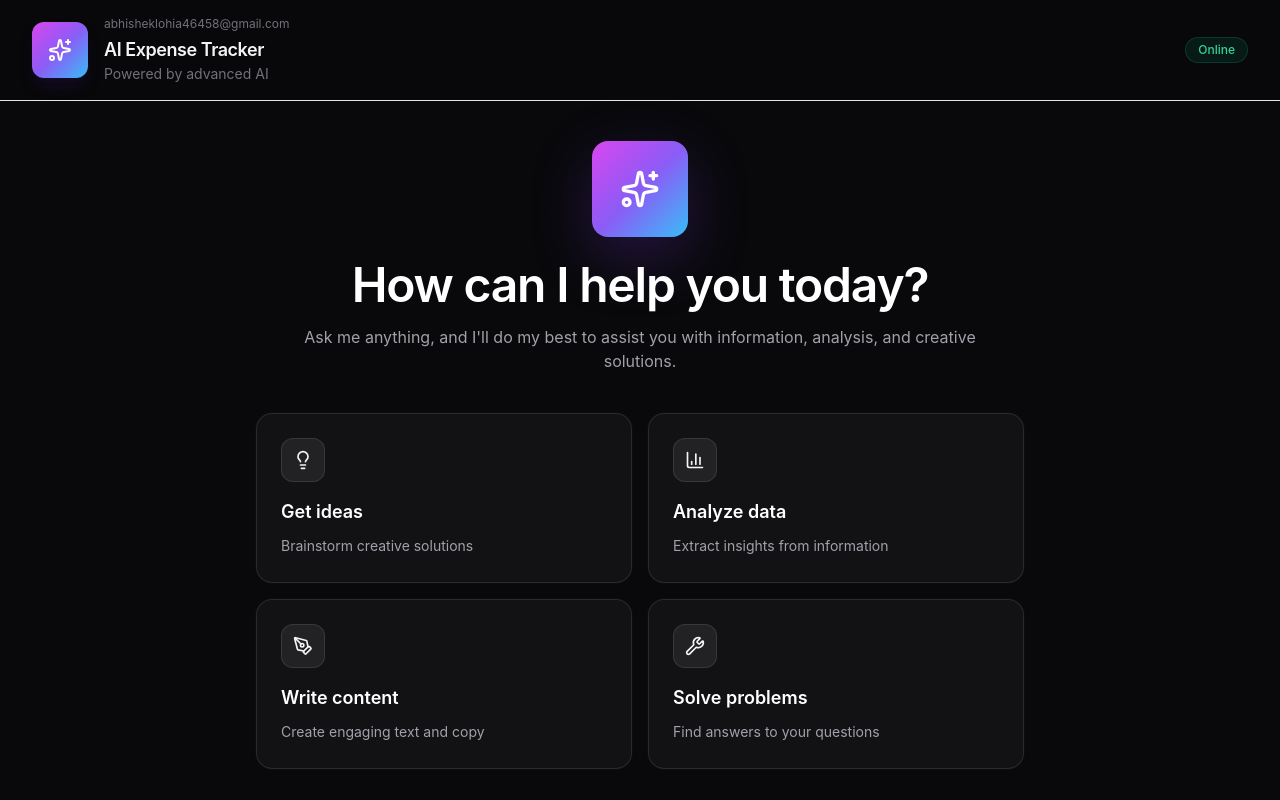
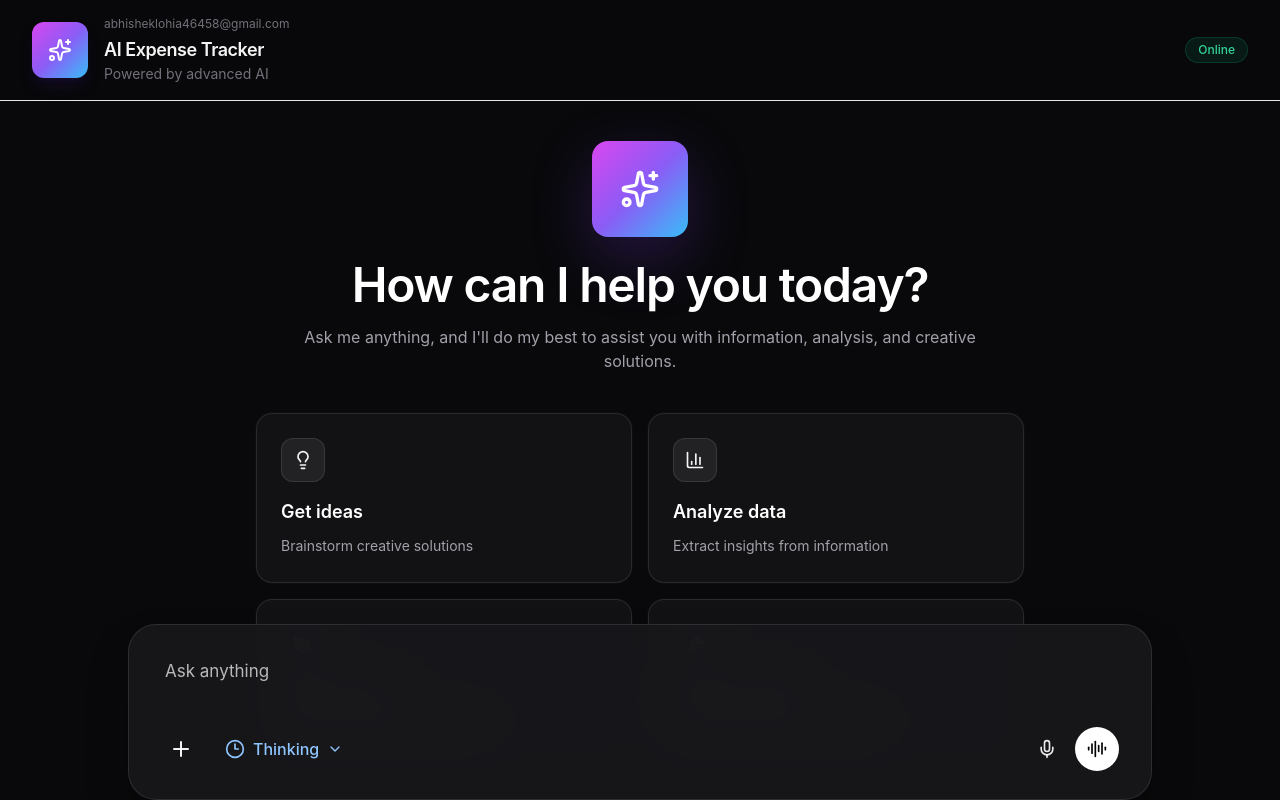
Before and after one commit to abhisheklohia2002/LLM-expense-client, a React (Vite) app: page / in a window 1280 px wide. Shown: the top 800 px of the page. Built offline with nearby package versions, Linux system fonts and the light colour scheme.

Commit message:
add hotfix in input field

```diff
--- a/src/App.jsx
+++ b/src/App.jsx
@@ -238,7 +238,8 @@ export default function App() {
           <div ref={bottomRef} />
         </div>
       </main>
-      <div className="mx-auto max-w-5xl">
+      <div className="mx-auto max-w-5xl fixed bottom-0 left-0 right-0 z-50  ">
+        <div className="relative">
         <div className="rounded-[28px] border border-white/10 bg-zinc-900/95 p-3 shadow-2xl shadow-black/40 backdrop-blur-xl">
           <div className="px-6 pt-5">
             <textarea
@@ -294,6 +295,7 @@ export default function App() {
             </div>
           </div>
         </div>
+        </div>
       </div>
     </div>
   );
```
